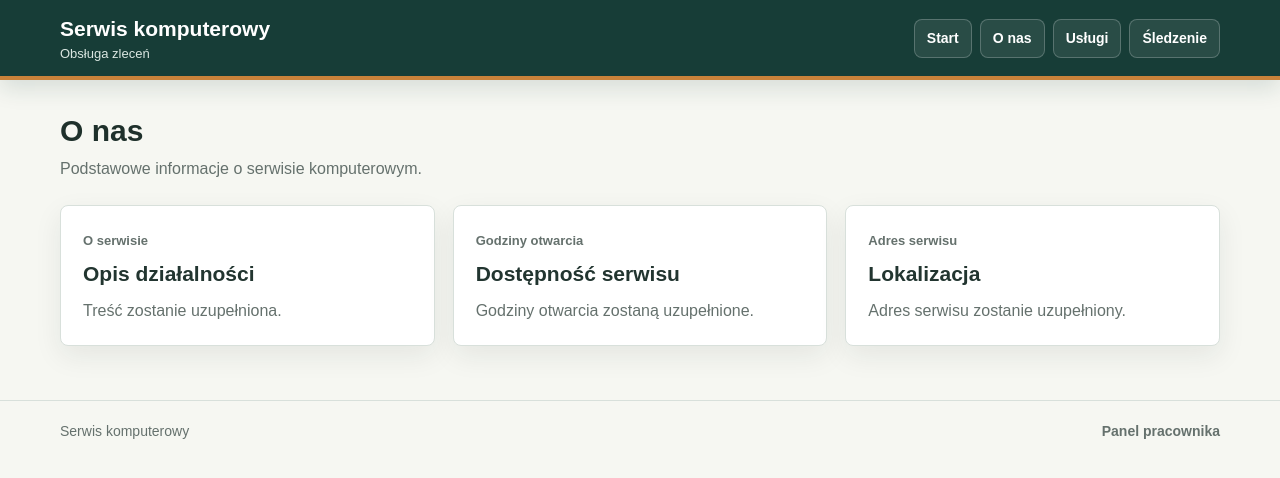
After one commit to DawidSrd/Projekt-in-ynierski, a Django app: page /about/ in a window 1280 px wide. The commit adds this page. Shown: the top 478 px of the page. Run offline with Django 5.2, Linux system fonts and the light colour scheme.

Commit message:
Dodanie strony informacyjnej o serwisie

```diff
--- a/backend/orders/static/orders/app.css
+++ b/backend/orders/static/orders/app.css
@@ -448,6 +448,18 @@ a:hover {
 .service-card p {
   margin: 0;
   color: var(--muted);
+}
+
+.info-grid {
+  display: grid;
+  grid-template-columns: repeat(3, minmax(0, 1fr));
+  gap: 18px;
+}
+
+.info-card h2 {
+  margin: 6px 0 10px;
+  color: #223530;
+  font-size: 21px;
 }
 
 .meta-row {
@@ -1044,6 +1056,7 @@ fieldset {
   .dashboard-filter,
   .home-client,
   .confirmation-info,
+  .info-grid,
   .tracking-summary__grid,
   .tracking-summary__meta,
   .tracking-layout {
--- /dev/null
+++ b/backend/orders/templates/orders/about.html
@@ -0,0 +1,38 @@
+{% extends "orders/base.html" %}
+
+{% block title %}O nas | Serwis komputerowy{% endblock %}
+
+{% block content %}
+  <div class="page-heading">
+    <div>
+      <h1>O nas</h1>
+      <p>Podstawowe informacje o serwisie komputerowym.</p>
+    </div>
+  </div>
+
+  <section class="info-grid" aria-label="Informacje o serwisie">
+    <article class="panel info-card">
+      <div class="panel__body">
+        <span class="metric__label">O serwisie</span>
+        <h2>Opis działalności</h2>
+        <p class="empty">Treść zostanie uzupełniona.</p>
+      </div>
+    </article>
+
+    <article class="panel info-card">
+      <div class="panel__body">
+        <span class="metric__label">Godziny otwarcia</span>
+        <h2>Dostępność serwisu</h2>
+        <p class="empty">Godziny otwarcia zostaną uzupełnione.</p>
+      </div>
+    </article>
+
+    <article class="panel info-card">
+      <div class="panel__body">
+        <span class="metric__label">Adres serwisu</span>
+        <h2>Lokalizacja</h2>
+        <p class="empty">Adres serwisu zostanie uzupełniony.</p>
+      </div>
+    </article>
+  </section>
+{% endblock %}
--- a/backend/orders/templates/orders/base.html
+++ b/backend/orders/templates/orders/base.html
@@ -27,6 +27,7 @@
           </form>
         {% else %}
           <a href="/">Start</a>
+          <a href="/about/">O nas</a>
           <a href="/services/">Usługi</a>
           <a href="/track/">Śledzenie</a>
         {% endif %}
--- a/backend/orders/urls.py
+++ b/backend/orders/urls.py
@@ -3,6 +3,7 @@ from . import views
 
 urlpatterns = [
     path("", views.home, name="home"),
+    path("about/", views.about, name="about"),
     path("staff/login/", views.staff_login, name="staff_login"),
     path("staff/logout/", views.staff_logout, name="staff_logout"),
     path("track/", views.track_order, name="track_order"),
--- a/backend/orders/views.py
+++ b/backend/orders/views.py
@@ -52,6 +52,14 @@ def home(request):
         return staff_redirect
 
     return render(request, "orders/home.html")
+
+
+def about(request):
+    staff_redirect = redirect_staff_from_client_area(request)
+    if staff_redirect:
+        return staff_redirect
+
+    return render(request, "orders/about.html")
 
 
 def get_staff_redirect_url(request, next_url=None):
```
Also changed, not shown: backend/orders/tests.py (+15 -0 lines).
